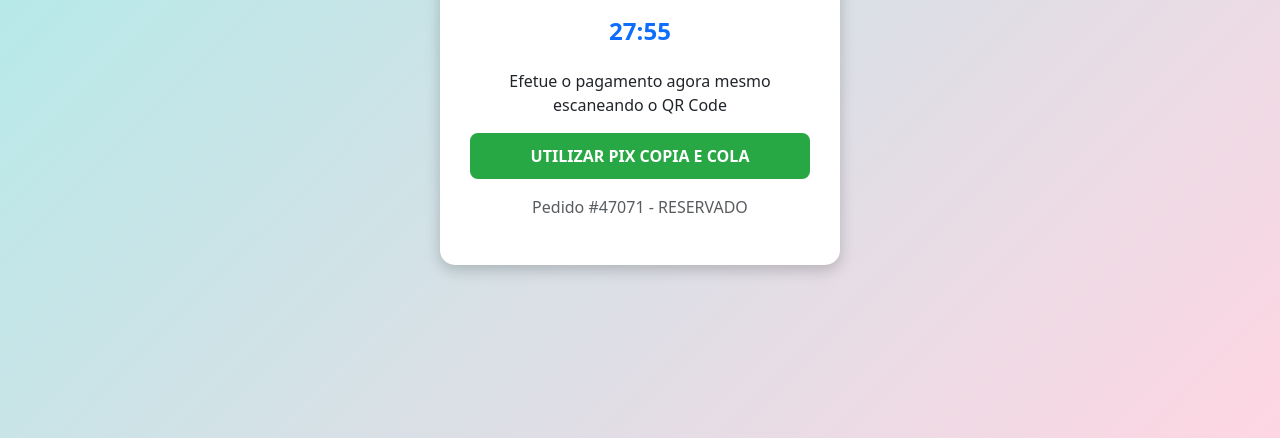
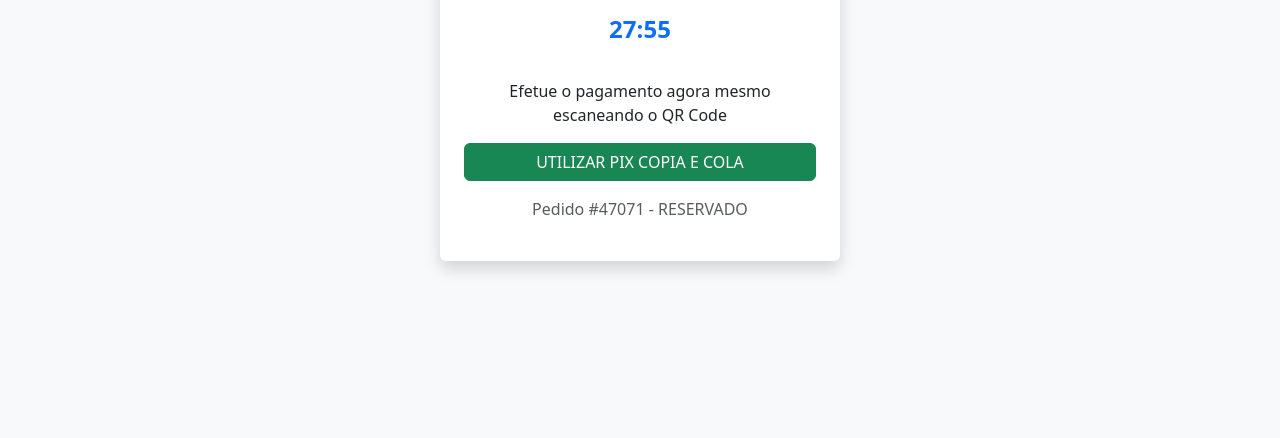
Before and after one commit to devrenanferrari/bytepay, a website: page public/checkout/templates/pix.html in a window 1280 px wide. Shown: the part 362-800 px from the top of the page. Drawn offline with nearby package versions, Linux system fonts and the light colour scheme; a script that the page names is missing.

Commit message:
Update pix.html

```diff
--- a/public/checkout/templates/pix.html
+++ b/public/checkout/templates/pix.html
@@ -6,46 +6,17 @@
     <title>Pagamento PIX</title>
     <script src="https://cdnjs.cloudflare.com/ajax/libs/qrcodejs/1.0.0/qrcode.min.js"></script>
     <link href="https://cdn.jsdelivr.net/npm/bootstrap@5.3.0/dist/css/bootstrap.min.css" rel="stylesheet">
-    <style>
-        body {
-            background: linear-gradient(135deg, #a8edea, #fed6e3);
-            height: 100vh;
-            display: flex;
-            justify-content: center;
-            align-items: center;
-        }
-        .payment-container {
-            background: white;
-            padding: 30px;
-            border-radius: 15px;
-            box-shadow: 0px 5px 15px rgba(0, 0, 0, 0.2);
-            text-align: center;
-            max-width: 400px;
-        }
-        #qrcode {
-            margin: 20px auto;
-        }
-        .btn-custom {
-            background: #28a745;
-            color: white;
-            font-weight: bold;
-            padding: 10px;
-            border-radius: 8px;
-            transition: 0.3s;
-        }
-        .btn-custom:hover {
-            background: #218838;
-        }
-    </style>
 </head>
-<body>
-    <div class="payment-container">
+<body class="d-flex justify-content-center align-items-center vh-100 bg-light">
+    <div class="container bg-white p-4 rounded shadow text-center" style="max-width: 400px;">
         <h2 class="text-success">PIX gerado com sucesso</h2>
         <p class="text-muted">Aguardando o pagamento! Após realizar o pagamento, aguarde nesta tela para confirmar seu pedido.</p>
         <p class="fs-4 fw-bold text-primary" id="timer">28:00</p>
-        <div id="qrcode"></div>
+        <div class="d-flex justify-content-center my-3">
+            <div id="qrcode"></div>
+        </div>
         <p>Efetue o pagamento agora mesmo escaneando o QR Code</p>
-        <button class="btn btn-custom w-100" onclick="copyPix()">UTILIZAR PIX COPIA E COLA</button>
+        <button class="btn btn-success w-100" onclick="copyPix()">UTILIZAR PIX COPIA E COLA</button>
         <p class="text-muted mt-3">Pedido #47071 - RESERVADO</p>
     </div>
 
```
